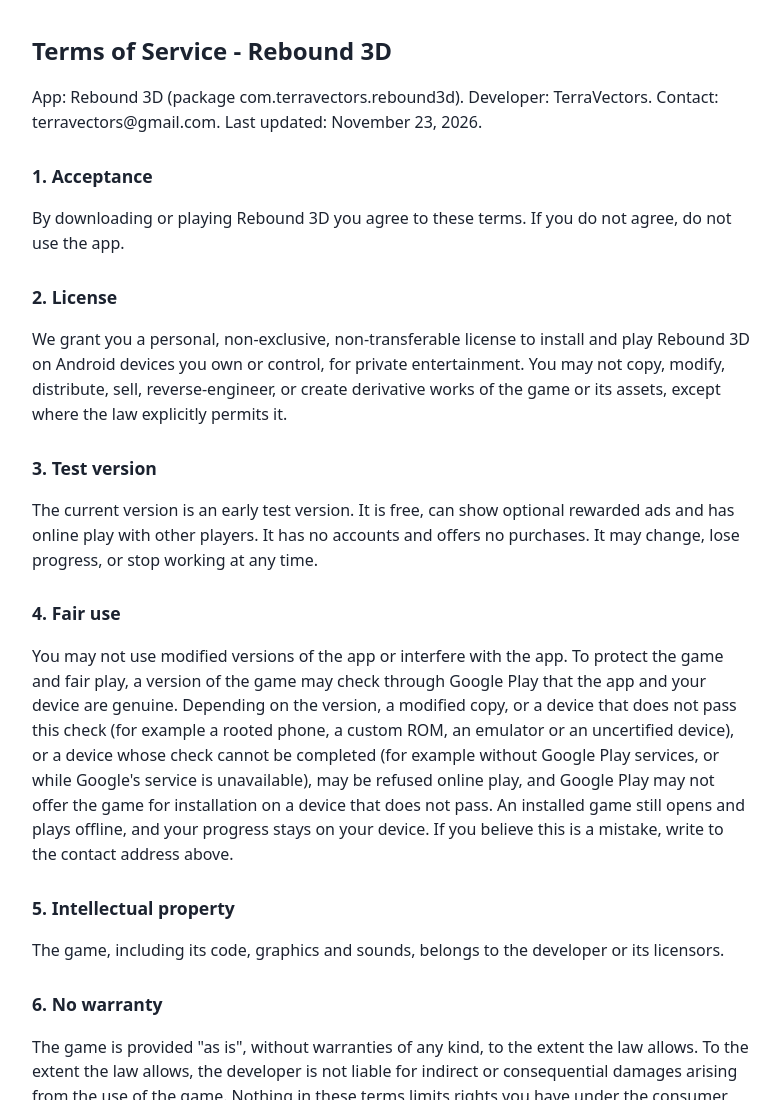
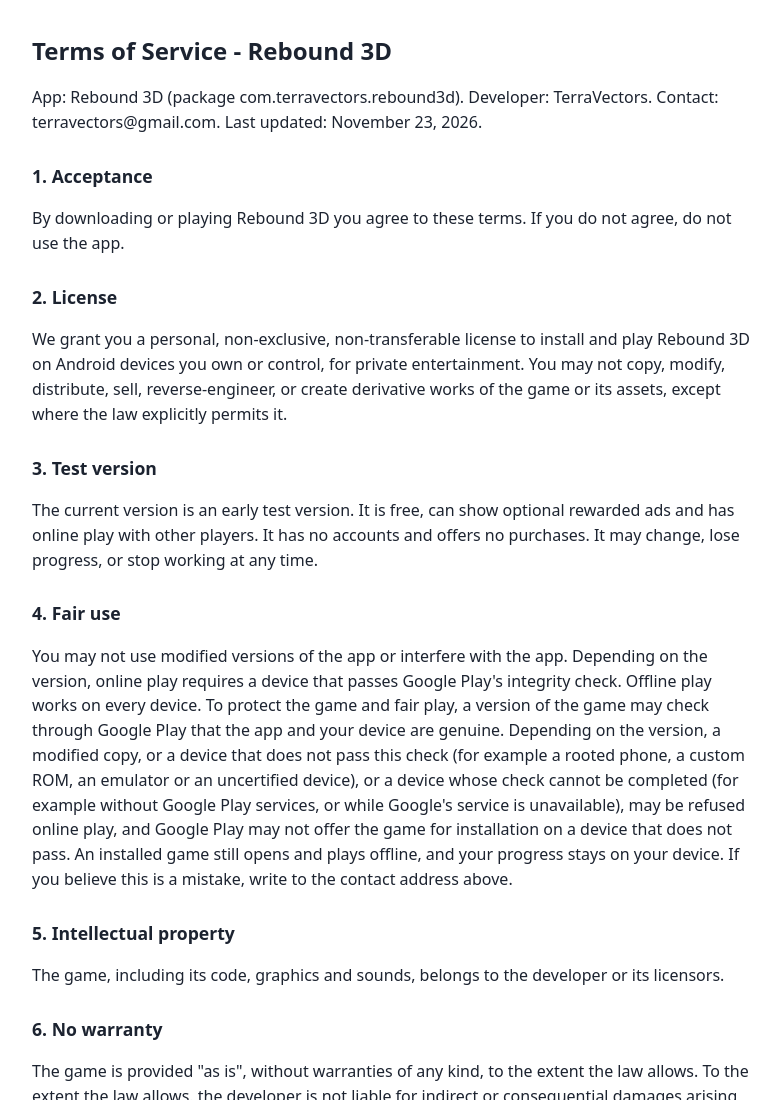
Before and after one commit to megapod/megapod.github.io, a plain HTML site: page rebound3d/terms.html in a window 1280 px wide. Shown: the top 1100 px of the page, without its empty margins (248-1028 px from the left). Drawn offline with Linux system fonts and the light colour scheme.

Commit message:
Rebound 3D terms: online needs a device that passes the integrity check, offline works everywhere (Harvey LAW-3)
Co-Authored-By: Claude Opus 5.5 <noreply@anthropic.com>

```diff
--- a/rebound3d/terms.html
+++ b/rebound3d/terms.html
@@ -9,7 +9,7 @@
 <h2>3. Test version</h2>
 <p>The current version is an early test version. It is free, can show optional rewarded ads and has online play with other players. It has no accounts and offers no purchases. It may change, lose progress, or stop working at any time.</p>
 <h2>4. Fair use</h2>
-<p>You may not use modified versions of the app or interfere with the app. To protect the game and fair play, a version of the game may check through Google Play that the app and your device are genuine. Depending on the version, a modified copy, or a device that does not pass this check (for example a rooted phone, a custom ROM, an emulator or an uncertified device), or a device whose check cannot be completed (for example without Google Play services, or while Google's service is unavailable), may be refused online play, and Google Play may not offer the game for installation on a device that does not pass. An installed game still opens and plays offline, and your progress stays on your device. If you believe this is a mistake, write to the contact address above.</p>
+<p>You may not use modified versions of the app or interfere with the app. Depending on the version, online play requires a device that passes Google Play's integrity check. Offline play works on every device. To protect the game and fair play, a version of the game may check through Google Play that the app and your device are genuine. Depending on the version, a modified copy, or a device that does not pass this check (for example a rooted phone, a custom ROM, an emulator or an uncertified device), or a device whose check cannot be completed (for example without Google Play services, or while Google's service is unavailable), may be refused online play, and Google Play may not offer the game for installation on a device that does not pass. An installed game still opens and plays offline, and your progress stays on your device. If you believe this is a mistake, write to the contact address above.</p>
 <h2>5. Intellectual property</h2>
 <p>The game, including its code, graphics and sounds, belongs to the developer or its licensors.</p>
 <h2>6. No warranty</h2>
```
